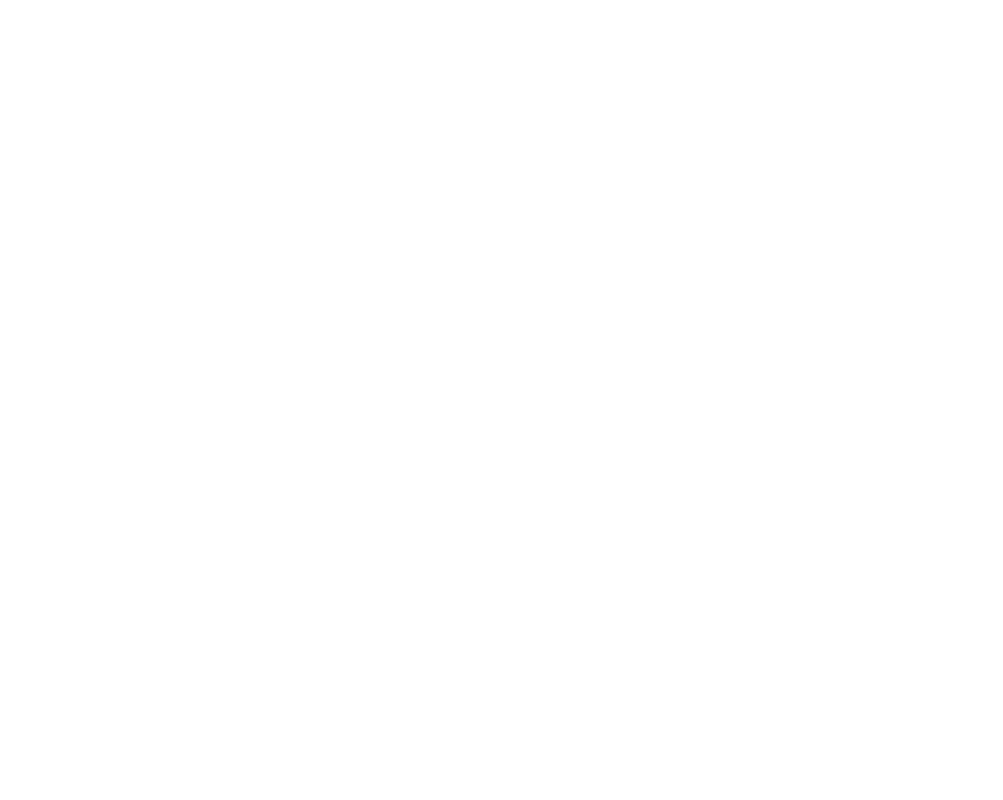
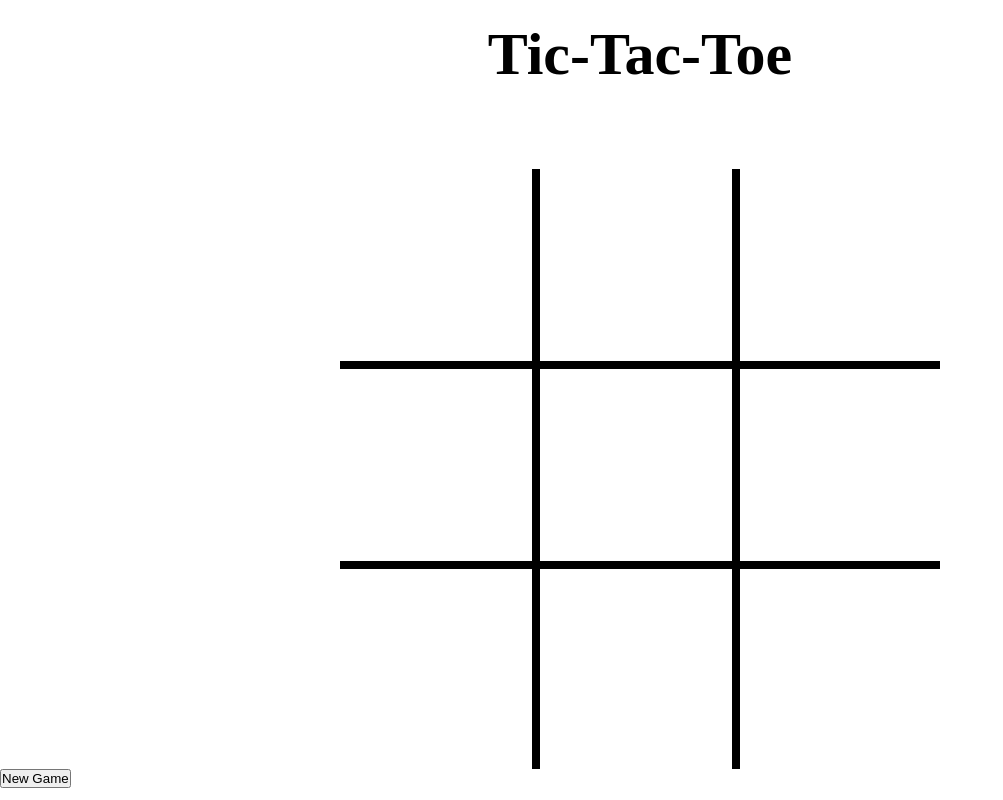
Before and after one commit to nm1008/tic-tac-toe, a plain HTML site: page index.html in a window 1280 px wide. Shown: the whole page, without its empty margins (0-1003 px from the left). Drawn offline with Linux system fonts and the light colour scheme.

Commit message:
added header and 9 grid boxes

```diff
--- a/index.html
+++ b/index.html
@@ -7,7 +7,22 @@
     <title>Tic-Tac-Toe</title>
 </head>
 <body>
-
+    <div class="header">
+        <h1>Tic-Tac-Toe</h1>
+    </div>
+    <div class="gameboard-container">
+        <div id="0" class="box box0"></div>
+        <div id="1" class="box box1"></div>
+        <div id="2" class="box box2"></div>
+        <div id="3" class="box box3"></div>
+        <div id="4" class="box box4"></div>
+        <div id="5" class="box box5"></div>
+        <div id="6" class="box box6"></div>
+        <div id="7" class="box box7"></div>
+        <div id="8" class="box box8"></div>
+        <div id="9" class="box box9"></div>
+    </div>
+    <button class="new-game">New Game</button>
     <script src="script.js"></script>
 </body>
 </html>
--- a/style.css
+++ b/style.css
@@ -0,0 +1,29 @@
+*{
+    margin: 0;
+    padding: 0;
+    box-sizing: border-box;
+}
+
+.header{
+    text-align: center;
+    margin: 20px 0px 80px 0px;
+    font-size: 30px;
+
+}
+
+.gameboard-container{
+    display: grid;
+    grid-template-rows: 200px 200px 200px;
+    grid-template-columns: 200px 200px 200px;
+    justify-content: center;
+
+}
+
+.box0, .box1, .box2, .box3, .box4, .box5{
+    /* background-color: red; */
+    border-bottom: 8px solid black;
+}
+
+.box0, .box1, .box3, .box4, .box6, .box7{
+    border-right: 8px solid black
+}
```
